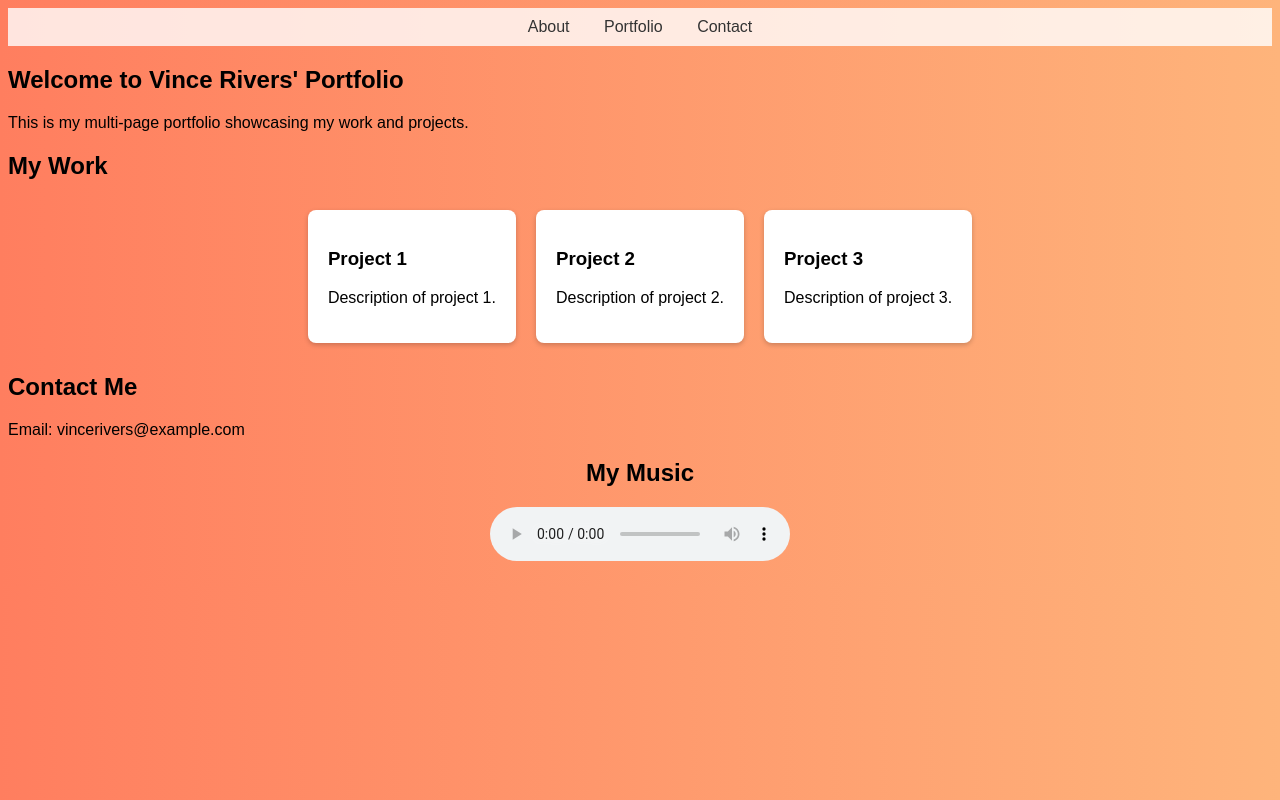
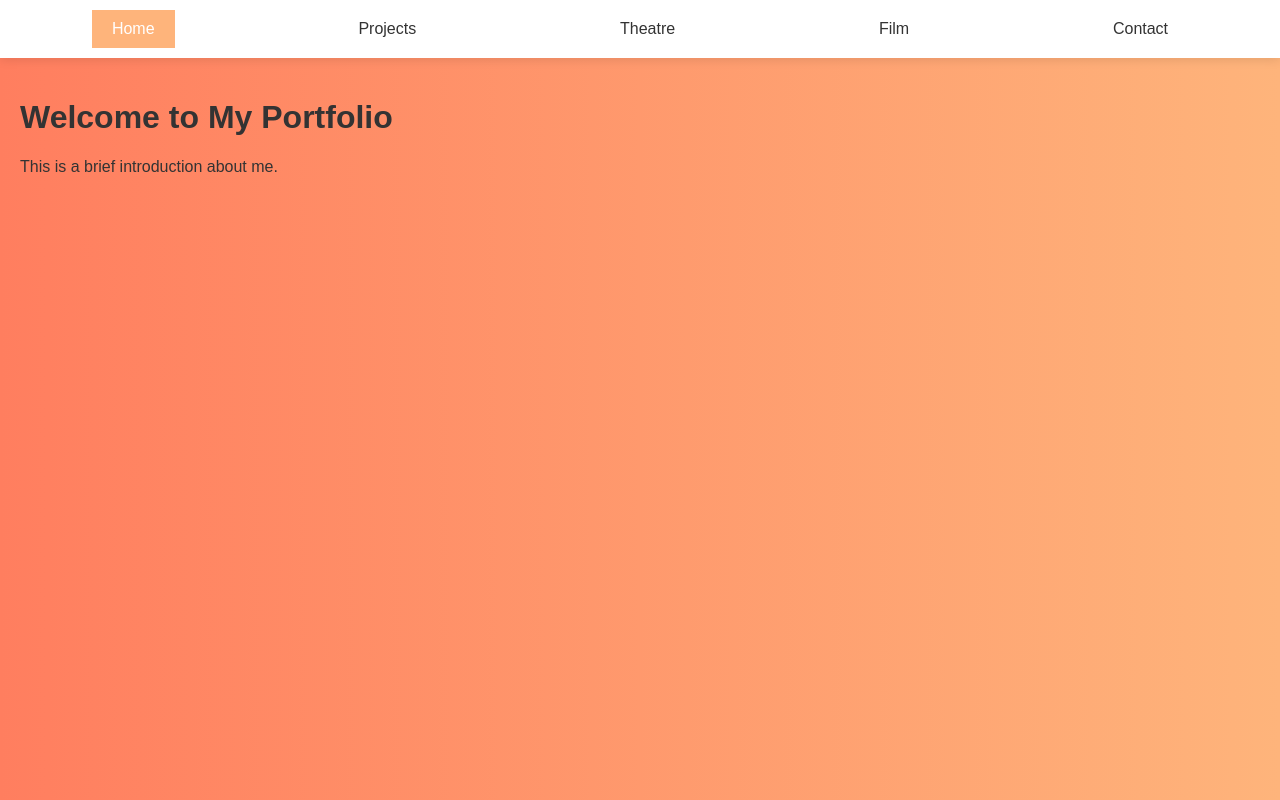
Before and after one commit to VinceRivers/vincerivers.github.io, a plain HTML site: page index.html in a window 1280 px wide. Drawn offline with Linux system fonts and the light colour scheme.

Commit message:
Update index.html with multi-page portfolio features

```diff
--- a/index.html
+++ b/index.html
@@ -3,81 +3,86 @@
 <head>
     <meta charset="UTF-8">
     <meta name="viewport" content="width=device-width, initial-scale=1.0">
-    <title>Vince Rivers Portfolio</title>
+    <title>Portfolio</title>
     <style>
         body {
+            font-family: Arial, sans-serif;
+            margin: 0;
+            padding: 0;
             background: linear-gradient(to right, #ff7e5f, #feb47b);
-            font-family: 'Arial', sans-serif;
+            color: #333;
+            transition: background 0.5s;
         }
-        nav {
-            background: rgba(255, 255, 255, 0.8);
+        .tabs {
+            display: flex;
+            justify-content: space-around;
             padding: 10px;
-            text-align: center;
+            background: #fff;
+            box-shadow: 0 2px 10px rgba(0,0,0,0.1);
         }
-        nav a {
-            margin: 0 15px;
-            text-decoration: none;
-            color: #333;
+        .tab {
+            padding: 10px 20px;
+            cursor: pointer;
+            transition: background 0.3s;
         }
-        .directory {
-            display: flex;
-            justify-content: center;
-            flex-wrap: wrap;
+        .tab:hover {
+            background: #ff7e5f;
+            color: white;
         }
-        .card {
-            background: #fff;
-            margin: 10px;
+        .tab.active {
+            background: #feb47b;
+            color: white;
+        }
+        .content {
             padding: 20px;
-            border-radius: 8px;
-            box-shadow: 0 2px 5px rgba(0, 0, 0, 0.2);
+            display: none;
         }
-        .music-player {
-            margin: 20px auto;
-            text-align: center;
+        .content.active {
+            display: block;
         }
     </style>
 </head>
 <body>
-    <nav>
-        <a href="#about">About</a>
-        <a href="#portfolio">Portfolio</a>
-        <a href="#contact">Contact</a>
-    </nav>
-
-    <section id="about">
-        <h1>Welcome to Vince Rivers' Portfolio</h1>
-        <p>This is my multi-page portfolio showcasing my work and projects.</p>
-    </section>
-
-    <section id="portfolio">
-        <h2>My Work</h2>
-        <div class="directory">
-            <div class="card">
-                <h3>Project 1</h3>
-                <p>Description of project 1.</p>
-            </div>
-            <div class="card">
-                <h3>Project 2</h3>
-                <p>Description of project 2.</p>
-            </div>
-            <div class="card">
-                <h3>Project 3</h3>
-                <p>Description of project 3.</p>
-            </div>
-        </div>
-    </section>
-
-    <section id="contact">
-        <h2>Contact Me</h2>
-        <p>Email: vincerivers@example.com</p>
-    </section>
-
-    <div class="music-player">
-        <h2>My Music</h2>
-        <audio controls>
-            <source src="path/to/your/music.mp3" type="audio/mpeg">
-            Your browser does not support the audio element.
-        </audio>
+    <div class="tabs">
+        <div class="tab active" onclick="showTab('home')">Home</div>
+        <div class="tab" onclick="showTab('projects')">Projects</div>
+        <div class="tab" onclick="showTab('theatre')">Theatre</div>
+        <div class="tab" onclick="showTab('film')">Film</div>
+        <div class="tab" onclick="showTab('contact')">Contact</div>
     </div>
+    <div class="content home active">
+        <h1>Welcome to My Portfolio</h1>
+        <p>This is a brief introduction about me.</p>
+    </div>
+    <div class="content projects">
+        <h1>Projects</h1>
+        <p>Details of my projects will go here.</p>
+    </div>
+    <div class="content theatre">
+        <h1>Theatre</h1>
+        <p>Information about my theatre work will go here.</p>
+    </div>
+    <div class="content film">
+        <h1>Film</h1>
+        <p>Details about my film work will go here.</p>
+    </div>
+    <div class="content contact">
+        <h1>Contact</h1>
+        <p>How to get in touch with me.</p>
+    </div>
+    <script>
+        function showTab(selectedTab) {
+            const tabs = document.querySelectorAll('.tab');
+            const contents = document.querySelectorAll('.content');
+            tabs.forEach(tab => {
+                tab.classList.remove('active');
+            });
+            contents.forEach(content => {
+                content.classList.remove('active');
+            });
+            document.querySelector(`.tab[onclick*='${selectedTab}']`).classList.add('active');
+            document.querySelector(`.content.${selectedTab}`).classList.add('active');
+        }
+    </script>
 </body>
 </html>
```
